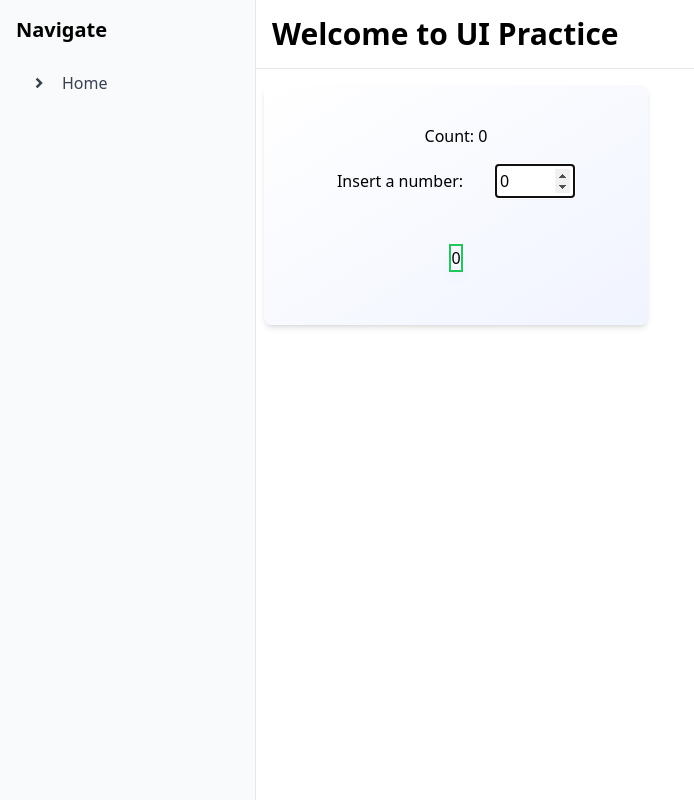
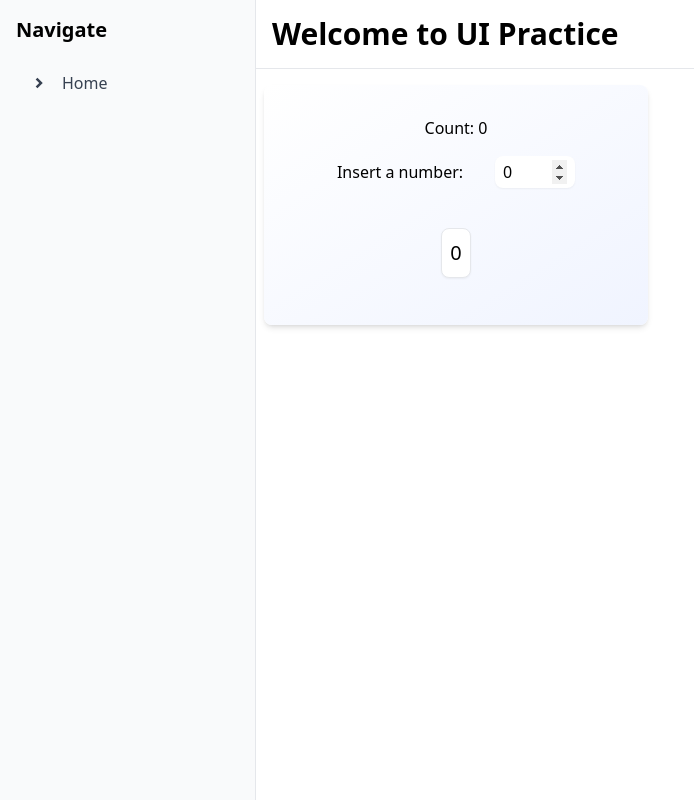
Before and after one commit to saurabhmaurya45/design-practice, a React (Vite) app: page /animated-counter in a window 1280 px wide. Shown: the whole page, without its empty margins (0-694 px from the left). Built offline with nearby package versions, Linux system fonts and the light colour scheme.

Commit message:
fix: modified styling

```diff
--- a/src/pages/AnimatedCounter/AnimatedCounter.jsx
+++ b/src/pages/AnimatedCounter/AnimatedCounter.jsx
@@ -18,7 +18,7 @@ const AnimatedCounter = () => {
                 value={count}
                 min={0}
                 onChange={(e) => setCount(+e.target.value)}
-                className="w-20 p-1 border shadow-sm"
+                className="w-20 border-none outline-none rounded-lg p-2 py-1 shadow-sm "
                 autoFocus
               />
             </div>
@@ -36,13 +36,17 @@ export default AnimatedCounter;
 
 function Counter({ value }) {
   return (
-    <div className="flex h-6 ring-2 ring-green-500 shadow-lg overflow-y-auto">
-      {value &&
-        [...Array(Math.floor(Math.log10(value) + 1)).keys()]
-          .reverse()
-          .map((key) => {
-            return <Digit key={key} value={value} place={Math.pow(10, key)} />;
-          })}
+    <div className="flex justify-center items-center p-2 bg-white shadow-sm border rounded-lg">
+      <div className="flex h-8 overflow-y-hidden leading-8 text-xl">
+        {value &&
+          [...Array(Math.floor(Math.log10(value) + 1)).keys()]
+            .reverse()
+            .map((key) => {
+              return (
+                <Digit key={key} value={value} place={Math.pow(10, key)} />
+              );
+            })}
+      </div>
     </div>
   );
 }
```
